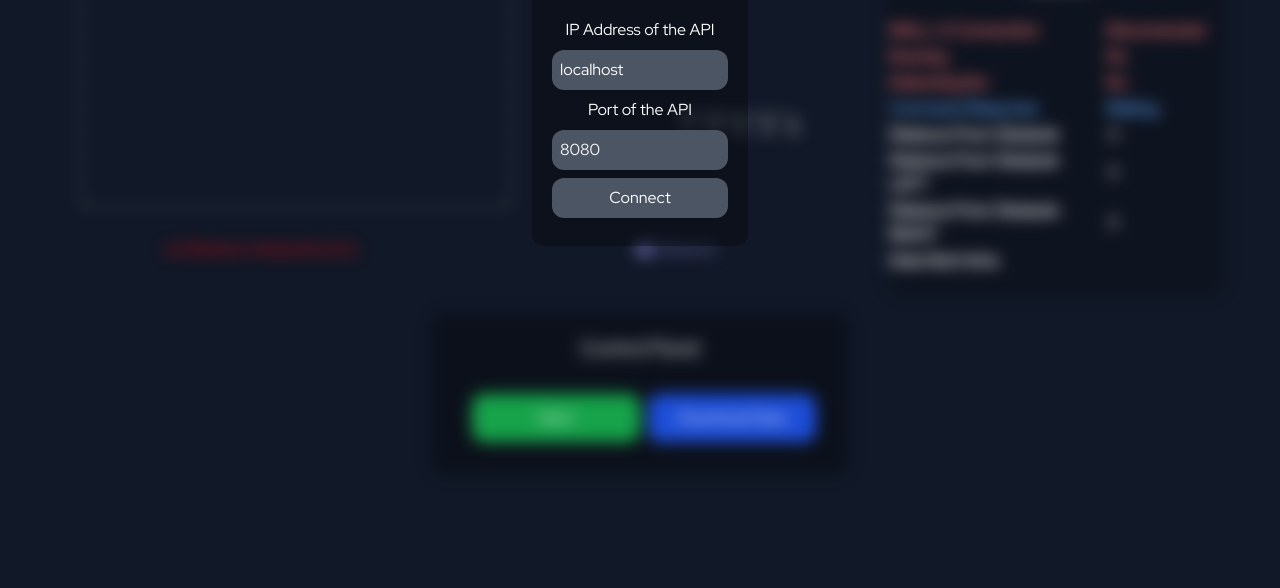
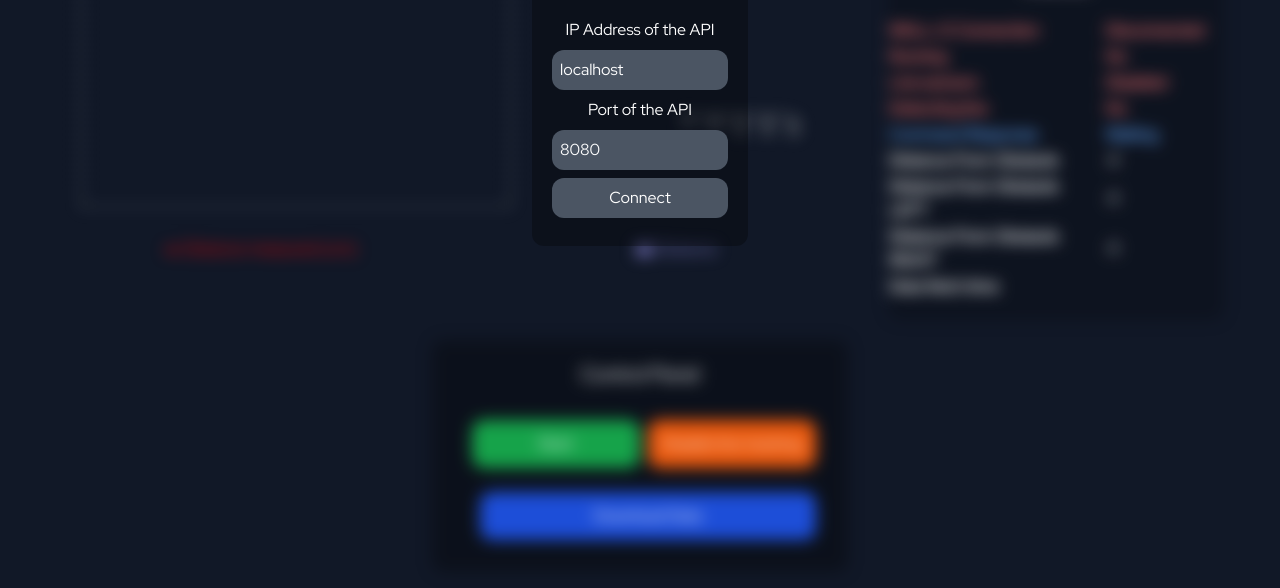
Before and after one commit to wallo-project/dashboard, a React (Create React App) app: page /dashboard in a window 1280 px wide. Shown: the part 306-894 px from the top of the page. Built offline with nearby package versions, Linux system fonts and the light colour scheme.

Commit message:
add light sensor control on dashboard

```diff
--- a/src/components/dashboard/Commands.tsx
+++ b/src/components/dashboard/Commands.tsx
@@ -1,34 +1,47 @@
 import axios from "axios";
-import { useState } from "react"
+import { useState } from "react";
 import { getApiAddress } from "../../store/apiSlice";
 import { useAppSelector } from "../../store/hooks";
 
+// creates the component
 export default function Commands() {
+  // app selector is used to fetch data from the store
   const apiAddress = useAppSelector(getApiAddress);
+
+  // using the useState function to sync data through the component
   const [active, setActive] = useState(false);
+  const [activeSensors, setActiveSensors] = useState(true);
 
+  // function to send a command to the API
   const sendCommand = (command: string) => {
-        axios.get(`${apiAddress}/command/${command}`)
-        .then(response => {
-            console.log(response.data)
-        })
-        .catch(e => {
-            console.error(e)
-        })
-    }
+    axios.get(`${apiAddress}/command/${command}`);
+  };
 
+  // function executed on button click to start or stop wall-o
   const activeButtonClick = () => {
     if (!active) {
       // call api for start
       setActive(true);
-            sendCommand("start")
-        }
-        else {
+      sendCommand("start");
+    } else {
       // call api for stop
       setActive(false);
-            sendCommand("stop")
+      sendCommand("stop");
     }
+  };
+
+  // function executed on button click to enable or disable line tracking sensors
+  const activeSensorsClick = () => {
+    if (!activeSensors) {
+      // call api to enable sensors
+      setActiveSensors(true);
+      sendCommand("enable-line-track");
+    } else {
+      // call api for stop
+      setActiveSensors(false);
+      sendCommand("disable-line-track");
     }
+  };
 
   // action done on download button click
   const downloadRoute = `${apiAddress}/report`;
@@ -38,10 +51,34 @@ export default function Commands() {
       <article className="object-center mt-5 px-10 mx-auto bg-black/30 rounded-xl h-full w-full">
         <h3 className="text-xl p-5">Control Panel</h3>
         <div className="grid grid-cols-1 md:grid-cols-2 space-x-2">
-                        <button className={!active? "block text-center object-center mx-auto my-3 p-3 rounded-xl bg-green-300 dark:bg-green-600 hover:bg-green-200 dark:hover:bg-green-700 w-full duration-300" : "block text-center object-center mx-auto my-3 p-3 rounded-xl bg-orange-300 dark:bg-orange-600 hover:bg-orange-200 dark:hover:bg-orange-800 w-full duration-300"} onClick={activeButtonClick}>{active? "Stop" : "Start"}</button>
-                        <a className="block text-center object-center mx-auto my-3 p-3 rounded-xl bg-blue-300 dark:bg-blue-700 hover:bg-blue-200 dark:hover:bg-blue-800 w-full duration-300" href={downloadRoute}>Download Data</a>
+          <button
+            className={
+              !active
+                ? "block text-center object-center mx-auto my-3 p-3 rounded-xl bg-green-300 dark:bg-green-600 hover:bg-green-200 dark:hover:bg-green-700 w-full duration-300"
+                : "block text-center object-center mx-auto my-3 p-3 rounded-xl bg-orange-300 dark:bg-orange-600 hover:bg-orange-200 dark:hover:bg-orange-800 w-full duration-300"
+            }
+            onClick={activeButtonClick}
+          >
+            {active ? "Stop" : "Start"}
+          </button>
+          <button
+            className={
+              !activeSensors
+                ? "block text-center object-center mx-auto my-3 p-3 rounded-xl bg-green-300 dark:bg-green-600 hover:bg-green-200 dark:hover:bg-green-700 w-full duration-300"
+                : "block text-center object-center mx-auto my-3 p-3 rounded-xl bg-orange-300 dark:bg-orange-600 hover:bg-orange-200 dark:hover:bg-orange-800 w-full duration-300"
+            }
+            onClick={activeSensorsClick}
+          >
+            {activeSensors ? "Disable line tracking" : "Enable line tracking"}
+          </button>
+          <a
+            className="block text-center object-center md:col-span-2 my-3 p-3 rounded-xl bg-blue-300 dark:bg-blue-700 hover:bg-blue-200 dark:hover:bg-blue-800 w-full duration-300"
+            href={downloadRoute}
+          >
+            Download Data
+          </a>
         </div>
       </article>
     </>
-    )
+  );
 }
--- a/src/components/dashboard/StatusDisplay.tsx
+++ b/src/components/dashboard/StatusDisplay.tsx
@@ -1,5 +1,6 @@
 import React from "react";
 
+// Props (arguments) passed to the component when mounting it
 interface Props {
     data: {
         time: string,
@@ -9,10 +10,12 @@ interface Props {
         front: number,
         right: number,
         lineDetection: number,
+        lineDetectionSensors: number
         commandResponse: number
     }
 }
 
+// creating a React Functional Component
 const StatusDisplay: React.FC<Props> = (props) => {
 
   return (
@@ -27,6 +30,10 @@ const StatusDisplay: React.FC<Props> = (props) => {
             <tr className={(props.data.running === 1)? "text-green-600 dark:text-green-400" : "text-red-600 dark:text-red-400"}>
               <th className="m-2">Running</th>
               <td className="px-5 font-bold">{(props.data.running === 1)? "Yes" : "No"}</td>
+            </tr>
+            <tr className={(props.data.lineDetectionSensors === 1)? "text-green-600 dark:text-green-400" : "text-red-600 dark:text-red-400"}>
+              <th className="m-2">Line sensors</th>
+              <td className="px-5 font-bold">{(props.data.lineDetectionSensors === 1)? "Enabled" : "Disabled"}</td>
             </tr>
             <tr className={(props.data.lineDetection === 1)? "text-green-600 dark:text-green-400" : "text-red-600 dark:text-red-400"}>
               <th className="m-2">Detecting line</th>
@@ -60,5 +67,5 @@ const StatusDisplay: React.FC<Props> = (props) => {
     )
 }
 
-
+// export the component
 export default StatusDisplay
--- a/src/routes/Dashboard.tsx
+++ b/src/routes/Dashboard.tsx
@@ -33,6 +33,7 @@ export default function Dashboard() {
     left: -1,
     front: -1,
     right: -1,
+    lineDetectionSensors: -1,
     lineDetection: -1,
     commandResponse: -1,
   });
```
Lines whose indentation alone changed are shown as unchanged.
